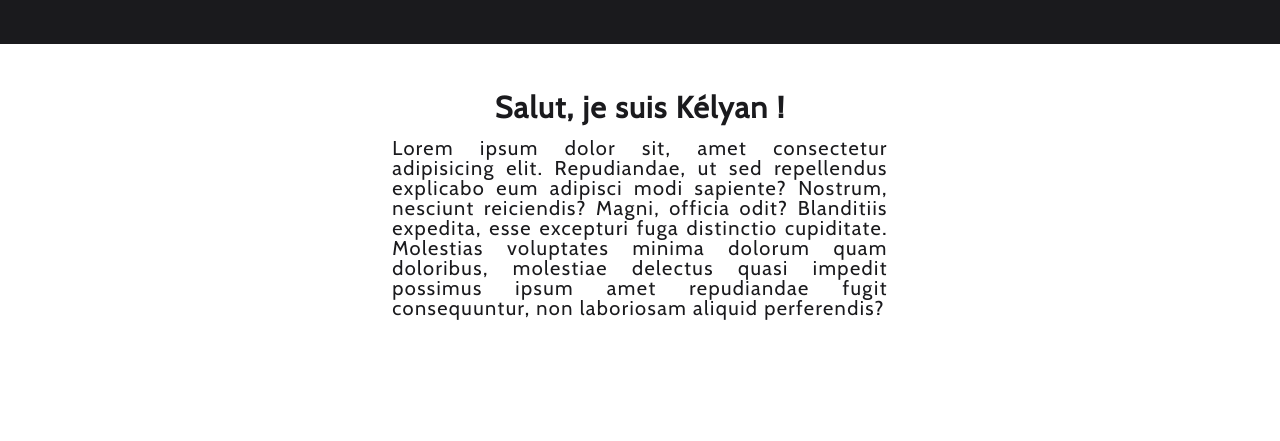
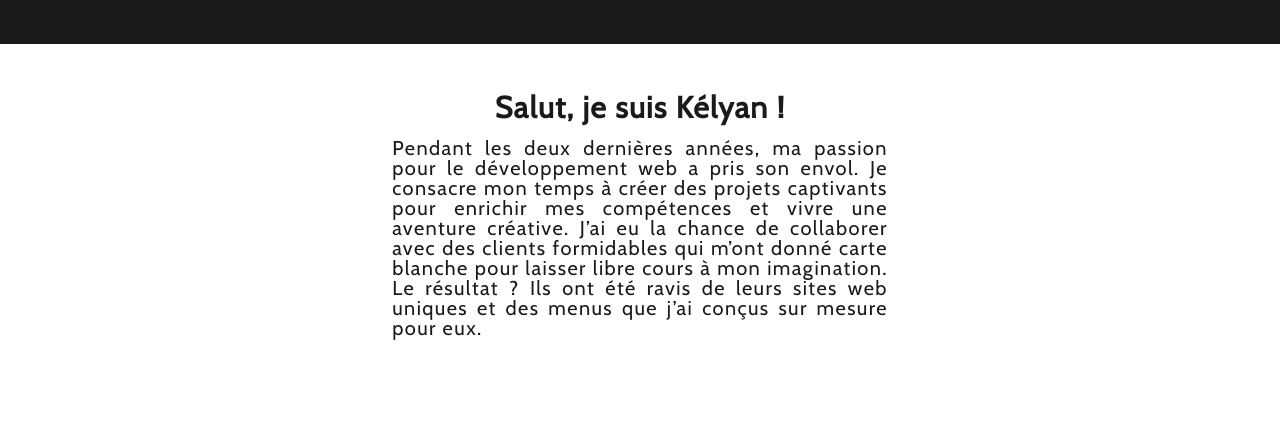
Before and after one commit to ReaZeeR-91/portofolio, a plain HTML site: page index.html in a window 1280 px wide. Shown: the part 840-1281 px from the top of the page. Drawn offline with nearby package versions, Linux system fonts and the light colour scheme; a script that the page names is missing.

Commit message:
Update index.html

```diff
--- a/index.html
+++ b/index.html
@@ -57,7 +57,7 @@
         <svg class="test" xmlns="http://www.w3.org/2000/svg" viewBox="0 0 1440 320"><path fill="#ffffff" fill-opacity="1" d="M0,128L48,144C96,160,192,192,288,192C384,192,480,160,576,144C672,128,768,128,864,122.7C960,117,1056,107,1152,117.3C1248,128,1344,160,1392,176L1440,192L1440,320L1392,320C1344,320,1248,320,1152,320C1056,320,960,320,864,320C768,320,672,320,576,320C480,320,384,320,288,320C192,320,96,320,48,320L0,320Z"></path></svg>
         <div class="propos">
             <h4 class="acroche">Salut, je suis Kélyan !</h4>
-            <p class="text-pro">Lorem ipsum dolor sit, amet consectetur adipisicing elit. Repudiandae, ut sed repellendus explicabo eum adipisci modi sapiente? Nostrum, nesciunt reiciendis? Magni, officia odit? Blanditiis expedita, esse excepturi fuga distinctio cupiditate. Molestias voluptates minima dolorum quam doloribus, molestiae delectus quasi impedit possimus ipsum amet repudiandae fugit consequuntur, non laboriosam aliquid perferendis?</p>
+            <p class="text-pro">Pendant les deux dernières années, ma passion pour le développement web a pris son envol. Je consacre mon temps à créer des projets captivants pour enrichir mes compétences et vivre une aventure créative. J’ai eu la chance de collaborer avec des clients formidables qui m’ont donné carte blanche pour laisser libre cours à mon imagination. Le résultat ? Ils ont été ravis de leurs sites web uniques et des menus que j’ai conçus sur mesure pour eux.</p>
         </div>
         <svg class="wave" xmlns="http://www.w3.org/2000/svg" viewBox="0 0 1440 320"><path fill="#f3f4f5" fill-opacity="1" d="M0,64L48,74.7C96,85,192,107,288,144C384,181,480,235,576,224C672,213,768,139,864,128C960,117,1056,171,1152,197.3C1248,224,1344,224,1392,224L1440,224L1440,0L1392,0C1344,0,1248,0,1152,0C1056,0,960,0,864,0C768,0,672,0,576,0C480,0,384,0,288,0C192,0,96,0,48,0L0,0Z"></path></svg>
     </section>
```
